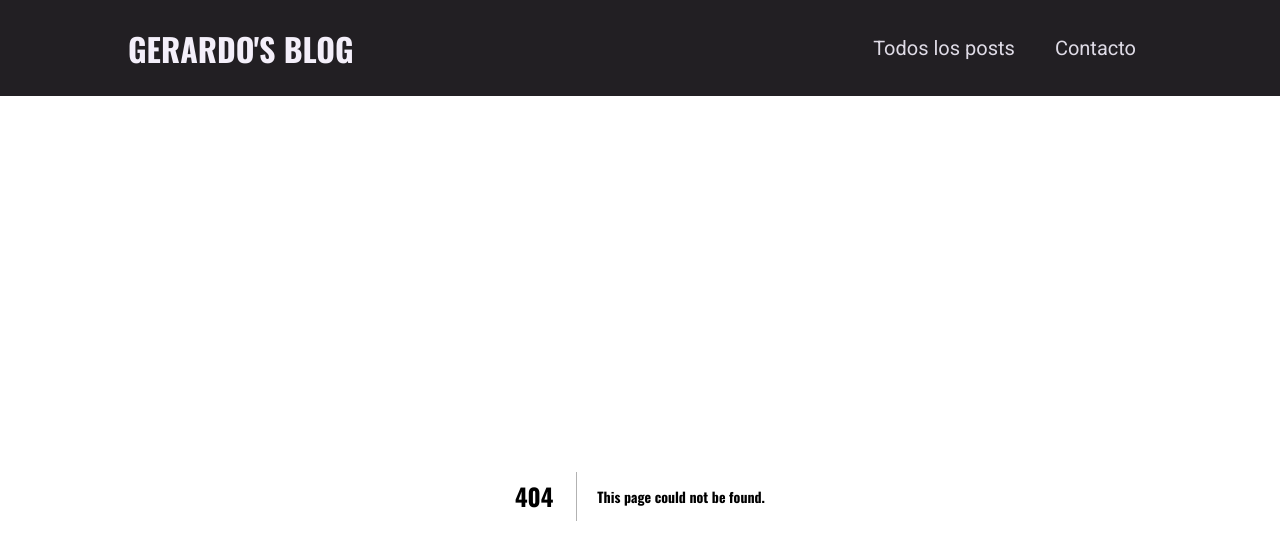
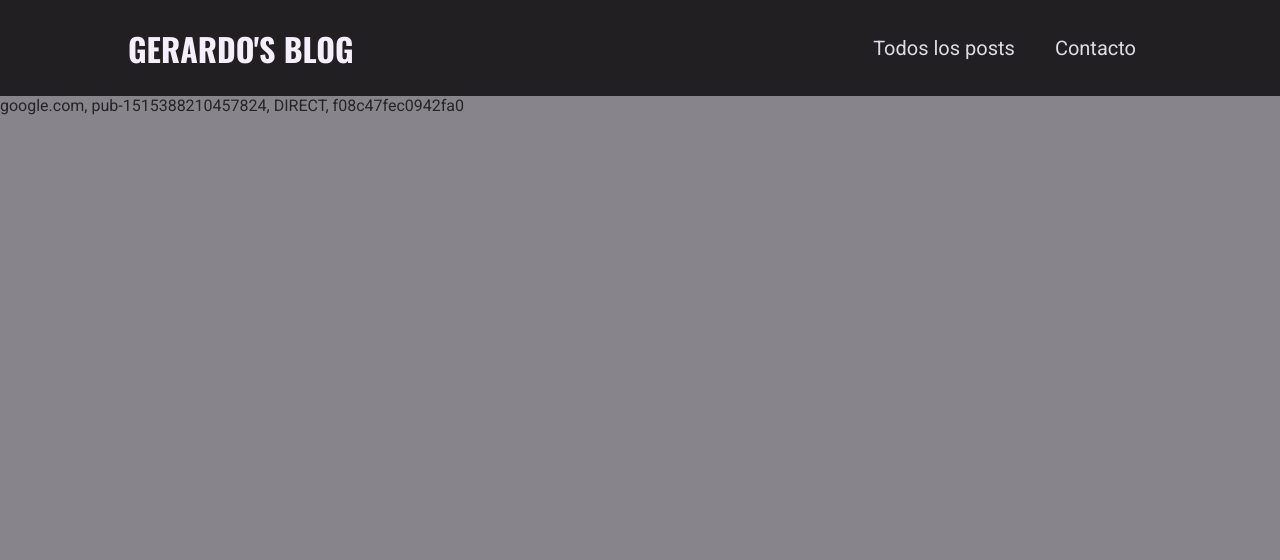
Before and after one commit to thegera4/nextjs-blog, a Next.js app: page /ads.txt in a window 1280 px wide. Before the commit this address had no page. Shown: the top 560 px of the page. Built offline with nearby package versions, Linux system fonts and the light colour scheme.

Commit message:
"ads config"

```diff
--- a/pages/_document.js
+++ b/pages/_document.js
@@ -3,7 +3,14 @@ import { Html, Head, Main, NextScript } from 'next/document'
 export default function Document() {
   return (
     <Html lang="en">
-      <Head />
+      <Head >
+        <script
+          async
+          src="https://pagead2.googlesyndication.com/pagead/js/adsbygoogle.js?client=ca-pub-1515388210457824"
+          crossorigin="anonymous"
+        >
+        </script>
+      </Head>
       <body>
         <Main />
         <NextScript />
--- /dev/null
+++ b/pages/ads.txt.js
@@ -0,0 +1,12 @@
+//mostrar info de ads
+import React from 'react'
+
+function ads() {
+  return (
+    <div>
+    google.com, pub-1515388210457824, DIRECT, f08c47fec0942fa0
+    </div>
+  )
+}
+
+export default ads
```
Also changed, not shown: ads.txt (added).
